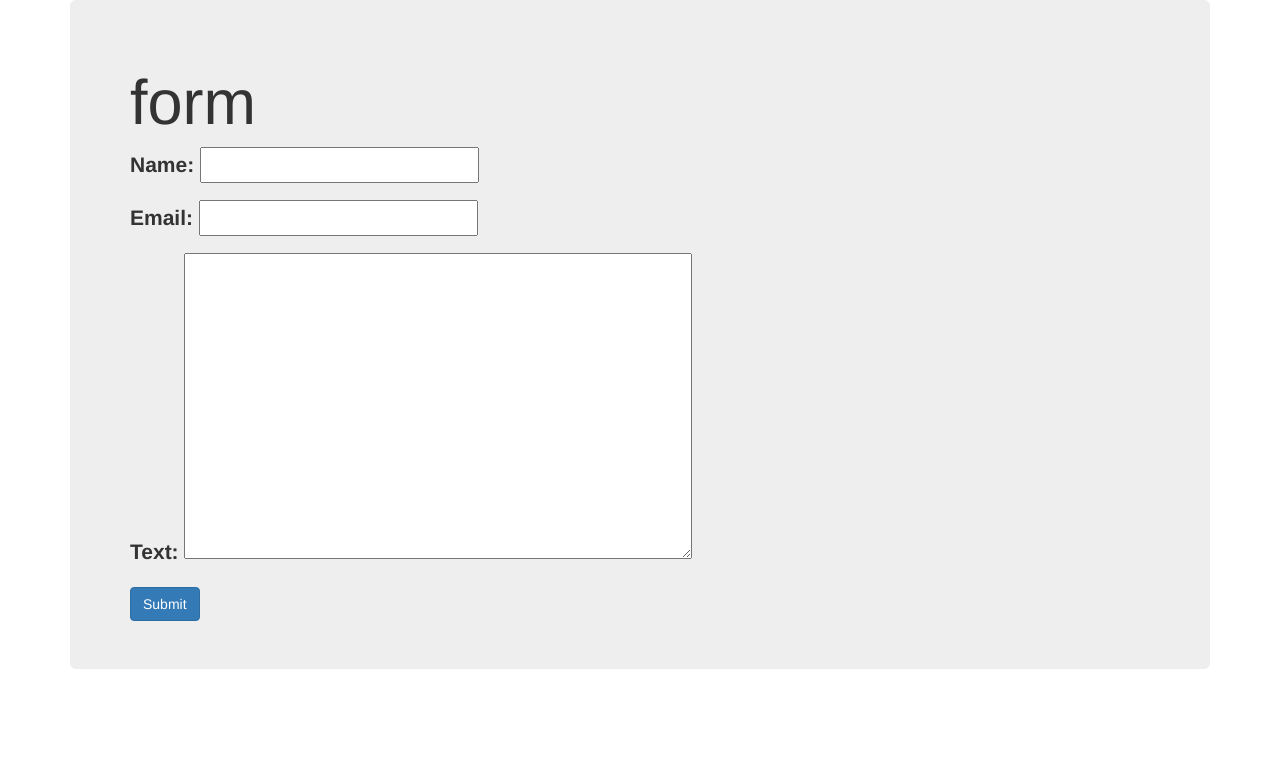
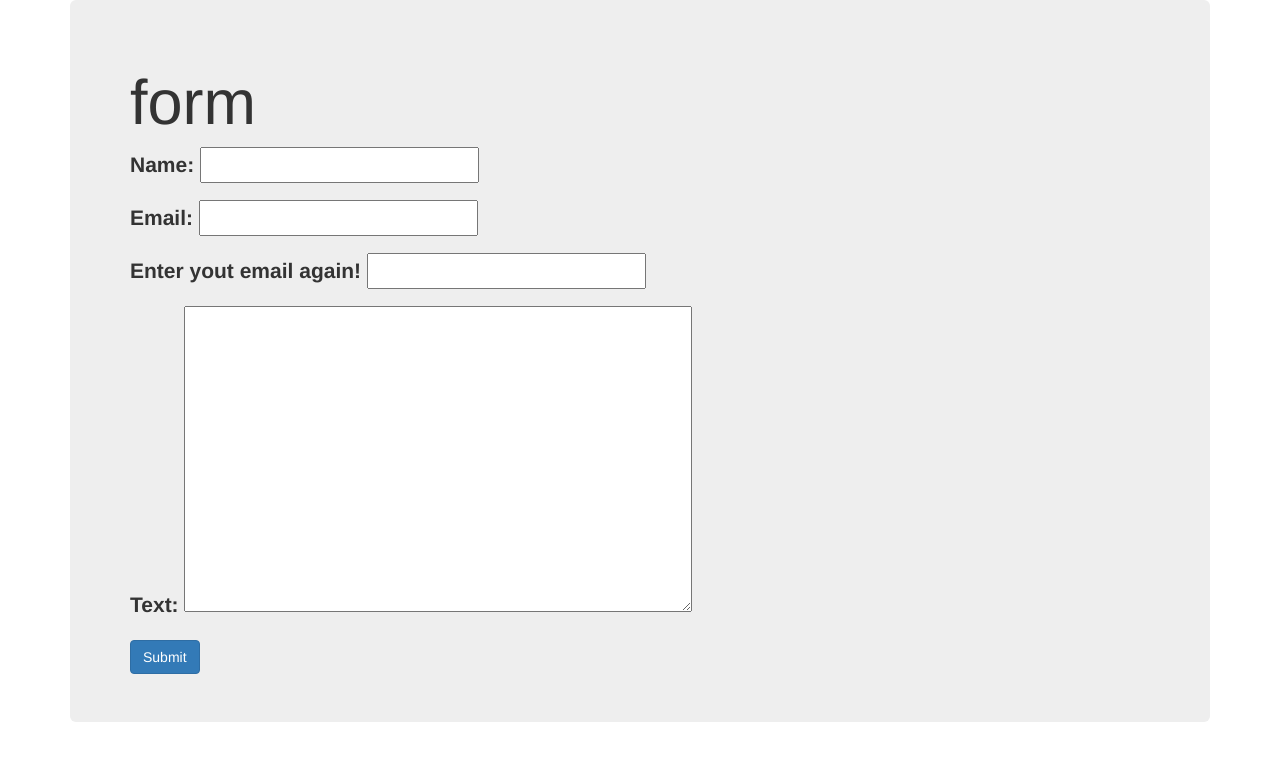
Before and after one commit to diegohdez90/my_first_project_with_django, a Django app: a page that uses templates/basicapp/form_page.html in a window 1280 px wide. Shown: the top 761 px of the page. Run offline with Django 3.2, Linux system fonts and the light colour scheme; some libraries are stand-ins or nearby versions.

Commit message:
feat: add form validation to match email

```diff
--- a/basicapp/forms.py
+++ b/basicapp/forms.py
@@ -1,6 +1,27 @@
 from django import forms
+from django.core import validators
+
 
 class Form(forms.Form):
   name = forms.CharField()
   email = forms.CharField()
+  verify_email = forms.EmailField(label='Enter yout email again!')
   text = forms.CharField(widget=forms.Textarea)
+  botcatcher = forms.CharField(required=False,
+  widget=forms.HiddenInput,
+  validators=[validators.MaxLengthValidator(0)])
+
+  #old botcached
+  #def clean_botcatcher(self):
+  #  botcatcher = self.cleaned_data['botcatcher']
+  #  if len(botcatcher) > 0:
+  #    raise forms.ValidationError("Gotcha bot")
+  #  return botcatcher
+
+  def clean(self):
+    all_clean_data = super().clean()
+    email = all_clean_data['email']
+    vmail = all_clean_data['verify_email']
+
+    if email != vmail:
+      raise forms.ValidationError('Make sure email match')
--- a/templates/basicapp/index.html
+++ b/templates/basicapp/index.html
@@ -8,8 +8,10 @@
   </head>
   <body>
     <div class="container">
-      <h1>Welcome to Forms in Django</h1>
-      <h2>Go to /form page to go to form</h2>
+      <div class="jumbotron">
+        <h1>Welcome to Forms in Django</h1>
+        <h2>Go to /form page to go to form</h2>
+      </div>
     </div>
   </body>
 </html>
```
